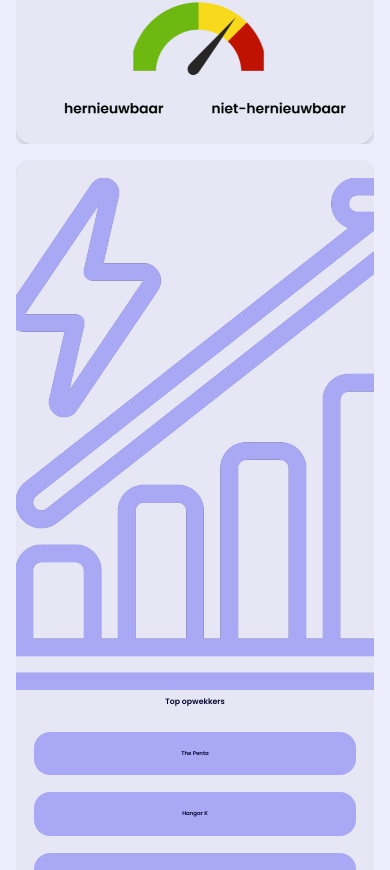
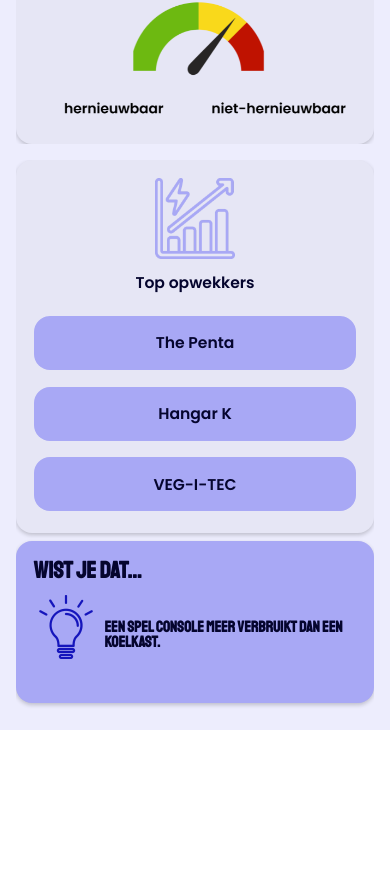
Before and after one commit to Michielez/city-of-things-client, a Vue app: page / in a window 390 px wide. Shown: the part 954-1824 px from the top of the page. After the commit the page ends 1684 px from the top, so only its background shows below. Built offline with nearby package versions, Linux system fonts and the light colour scheme.

Commit message:
add generators and facts mobile view

```diff
--- a/src/components/Facts.vue
+++ b/src/components/Facts.vue
@@ -20,6 +20,29 @@ export default {
     border-radius: 1rem;
     font-family: 'Staatliches', sans-serif;
     padding: 5%;
+
+    @media (max-width: 768px) {
+        height: 15vh;
+
+        margin-bottom: 2%;
+
+        h3 {
+            font-size: 6vw !important;
+            font-weight: 600;
+        }
+
+        p {
+            font-size: 4vw !important;
+            font-weight: 600;
+            margin-top: 5% !important;
+        }
+
+
+        img {
+            width: 20% !important;
+            height: auto !important;
+        }
+    }
 }
 #facts h3 {
     font-size: 3.5vw;
--- a/src/components/Generators.vue
+++ b/src/components/Generators.vue
@@ -25,6 +25,28 @@ export default {
     border-radius: 1rem;
 
     padding: 5%;
+
+    @media (max-width: 768px) {
+        height: 40vh;
+
+        margin-bottom: 2%;
+
+        h2 {
+            font-size: 4vw !important;
+            font-weight: 600;
+            margin-top: 5% !important;
+        }
+
+        li {
+            font-size: 4vw !important;
+            font-weight: 600;
+        }
+
+        img {
+            width: 25% !important;
+            height: auto !important;
+        }
+    }
 }
 #consumers img {
     height: 20%;
--- a/src/components/ProjectDescription.vue
+++ b/src/components/ProjectDescription.vue
@@ -11,7 +11,7 @@ export default {
 </script>
 <style lang="scss" scoped>
 #projectDescription {
-    height: 35vh;
+    height: 60vh;
     display: flex;
     flex-direction: column;
     align-items: center;
--- a/src/components/Sustainability.vue
+++ b/src/components/Sustainability.vue
@@ -29,6 +29,7 @@ export default {
         img {
             width: 100% !important;
             height: auto !important;
+
         }
     }
 
--- a/src/components/TitleCard.vue
+++ b/src/components/TitleCard.vue
@@ -31,6 +31,7 @@ export default {
         margin-bottom: 2%;
 
         height: 15vh;
+
         img {
             width: 20%;
         }
```
